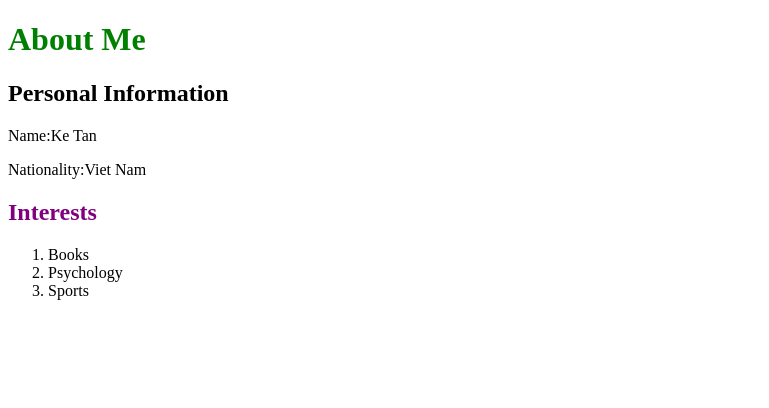
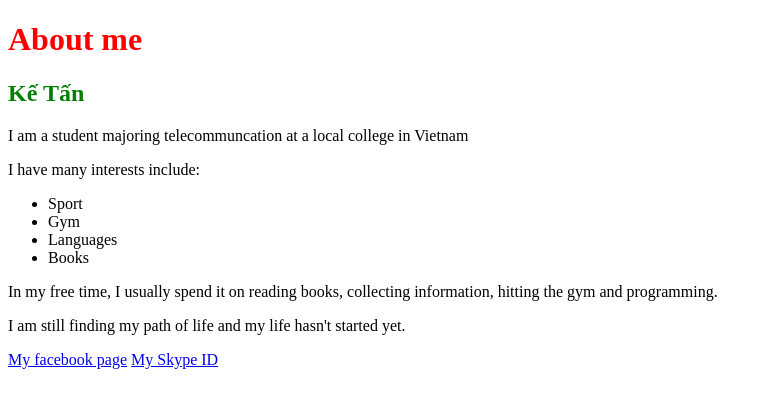
Before and after one commit to face005/face005, a plain HTML site: page index.html in a window 1280 px wide. Shown: the whole page, without its empty margins (0-769 px from the left). Drawn offline with Linux system fonts and the light colour scheme.

Commit message:
1st homework

```diff
--- a/index.html
+++ b/index.html
@@ -1,18 +1,25 @@
 <!DOCTYPE html>
 <html>
 	<head>
-		<title>1st Project</title>
+		<title>1st Program</title>
 	</head>
 	<body>
-		<h1 style="color:green;"> About Me</h1>
-		<h2>Personal Information</h2>
-		<p>Name:Ke Tan</p>
-		<p>Nationality:Viet Nam</p>
-		<h2 style="color:purple;"> Interests</h2>
-		<ol>
+		<h1 style="color:red;"">About me</h1>
+		<h2 style="color:green;">Kế Tấn</h2>
+		<p>I am a student majoring telecommuncation at a local college in Vietnam</p>
+		<p>I have many interests include:</p>
+		<ul>
+			<li>Sport</li>
+			<li>Gym</li>
+			<li>Languages</li>
 			<li>Books</li>
-			<li>Psychology</li>
-			<li>Sports</li>
-		</ol>
+		</ul>
+		<p>In my free time, I usually spend it on reading books, collecting information, hitting the gym and programming.</p>
+		<p>I am still finding my path of life and my life hasn't started yet.</p>
+		<a href="https://www.facebook.com/">My facebook page</a>
+		<a href="https://www.skype.com/en/new/">My Skype ID</a>
+
+
+
 	</body>
 </html>
```
